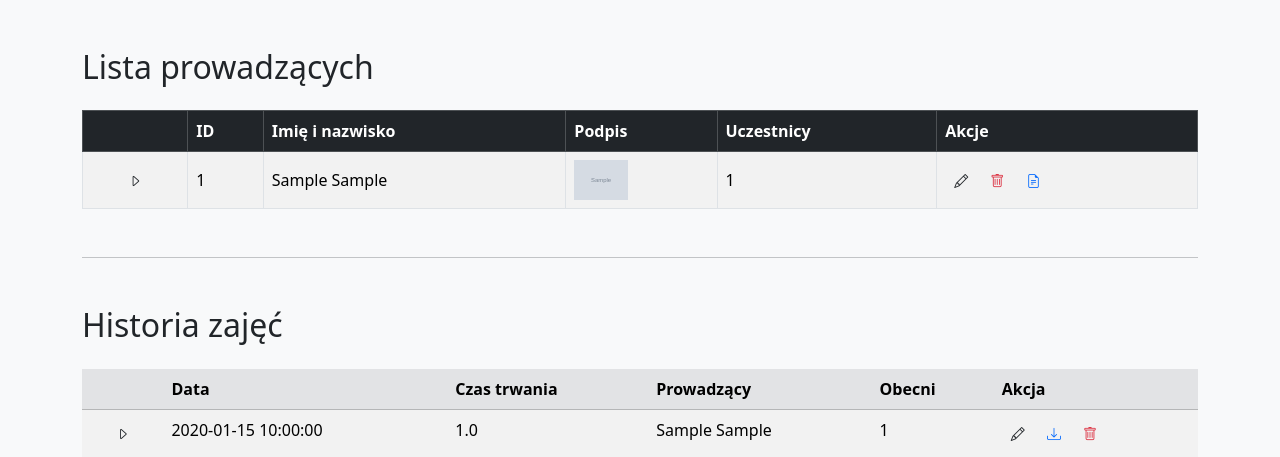
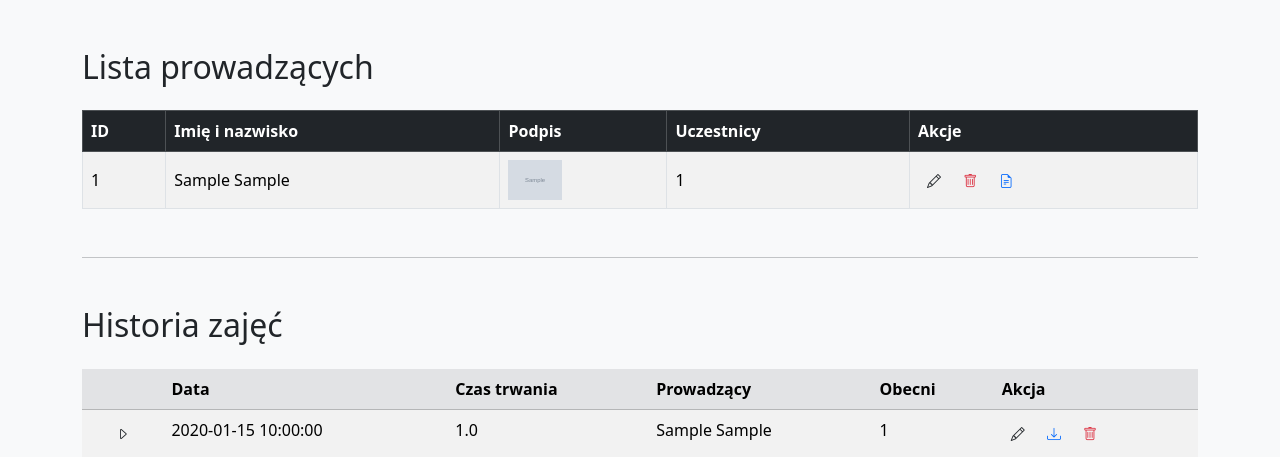
Before and after one commit to suchokrates1/lista-obecnosci, a Flask app: page /admin in a window 1280 px wide. Shown: the part 66-523 px from the top of the page. Run offline with Flask 3, Linux system fonts and the light colour scheme; a user stored in the database is signed in; tables that the repository leaves empty hold one stand-in row (values such as "Sample post"); grey boxes marked "Sample" are stand-in pictures.

Commit message:
Remove collapse rows from trainer table

```diff
--- a/templates/admin.html
+++ b/templates/admin.html
@@ -46,7 +46,6 @@
   <table class="table table-striped table-bordered align-middle">
     <thead class="table-dark">
       <tr>
-        <th></th>
         <th>ID</th>
         <th>Imię i nazwisko</th>
         <th>Podpis</th>
@@ -57,12 +56,6 @@
     <tbody>
       {% for p in prowadzacy %}
       <tr>
-        <td class="text-center">
-          <button type="button" class="btn btn-sm" data-bs-toggle="collapse" data-bs-target="#row{{ p.id }}" aria-expanded="false" aria-controls="row{{ p.id }}">
-            <i class="bi bi-caret-right"></i>
-            <span class="visually-hidden">Pokaż listę</span>
-          </button>
-        </td>
         <td>{{ p.id }}</td>
         <td>{{ p.imie }} {{ p.nazwisko }}</td>
         <td>
@@ -89,15 +82,6 @@
             <i class="bi bi-file-earmark-text"></i>
             <span class="visually-hidden">Raport miesięczny</span>
           </button>
-        </td>
-      </tr>
-      <tr class="collapse" id="row{{ p.id }}">
-        <td colspan="6">
-          <ul class="mb-0 mt-2">
-            {% for u in p.uczestnicy %}
-              <li>{{ u.imie_nazwisko }}</li>
-            {% endfor %}
-          </ul>
         </td>
       </tr>
 
```
